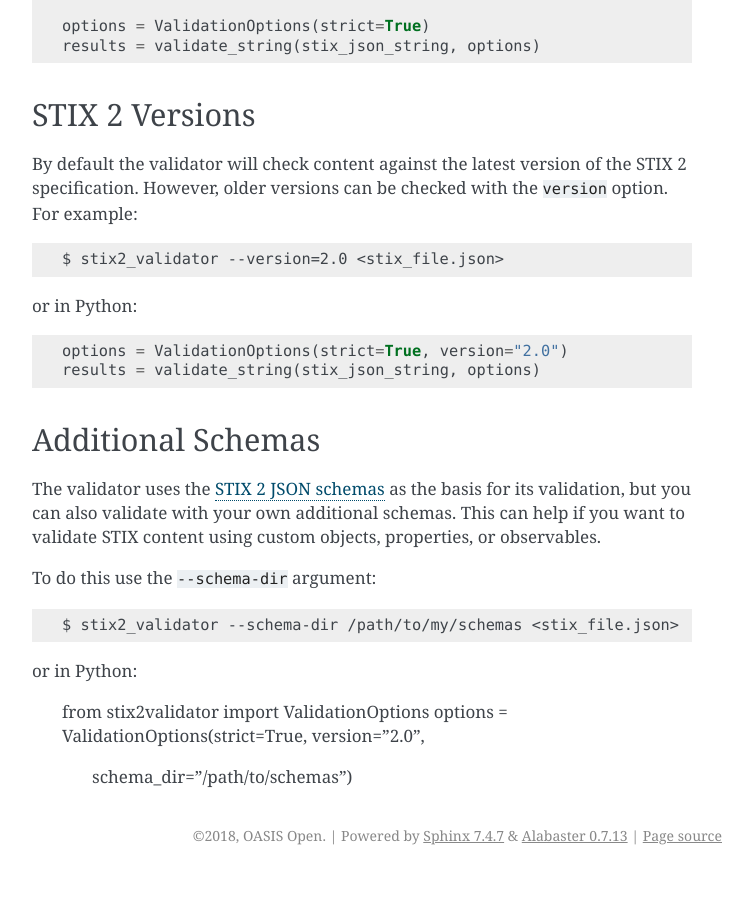
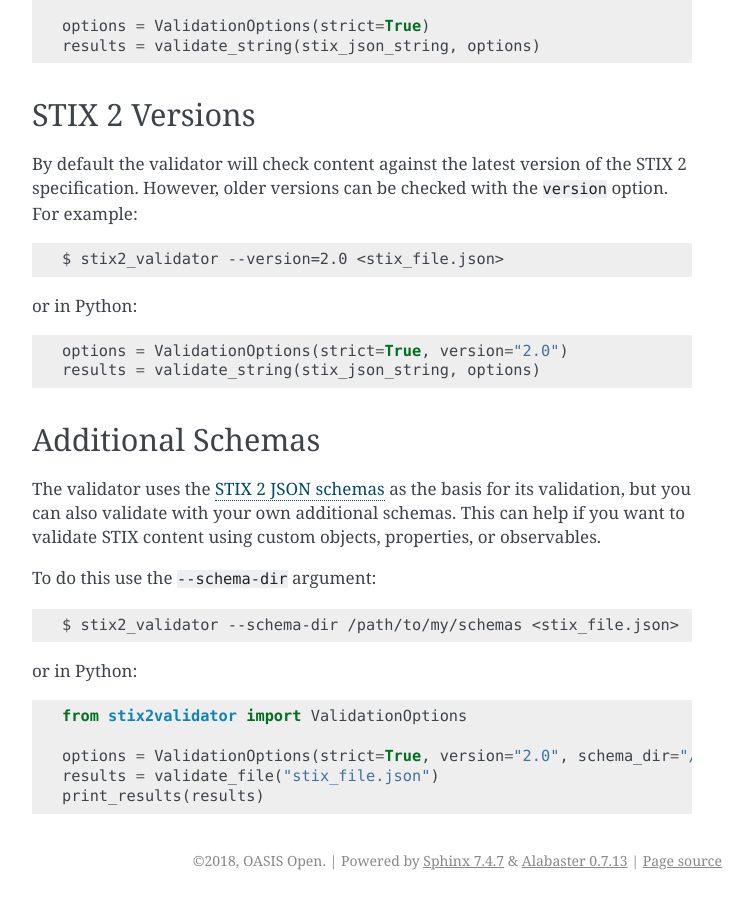
Before and after one commit to oasis-open/cti-stix-validator, a Sphinx documentation site: the page built from docs/usage.rst, in a window 1280 px wide and 900 px high, scrolled down 1108 px. Shown: the whole window, without its empty margins (388-1141 px from the left). Built offline with Sphinx 7.4.7, drawn with Linux system fonts in a browser that asks for light colours; before the commit the page ends 1983 px from its top, so only the background shows below that.

Commit message:
Update usage.rst
Update usage.rst

Update usage.rst

Update usage.rst

Update usage.rst

Update usage.rst

Update usage.rst

Update usage.rst

Update usage.rst

```diff
--- a/docs/usage.rst
+++ b/docs/usage.rst
@@ -95,6 +95,10 @@ To do this use the ``--schema-dir`` argument:
 
 or in Python:
 
+.. code:: python
+
   from stix2validator import ValidationOptions
-  options = ValidationOptions(strict=True, version="2.0",
-                              schema_dir="/path/to/schemas")
+
+  options = ValidationOptions(strict=True, version="2.0", schema_dir="/path/to/custom/schemas")
+  results = validate_file("stix_file.json")
+  print_results(results)
```
